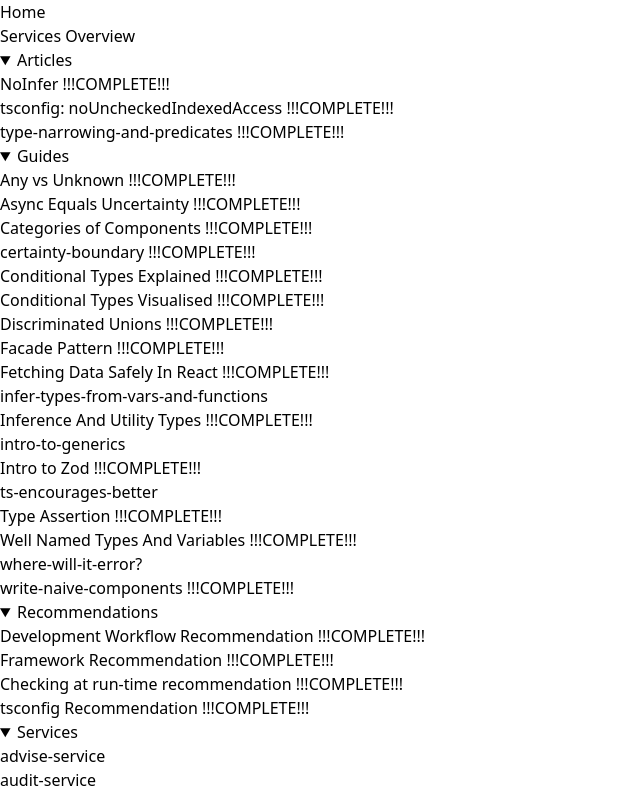
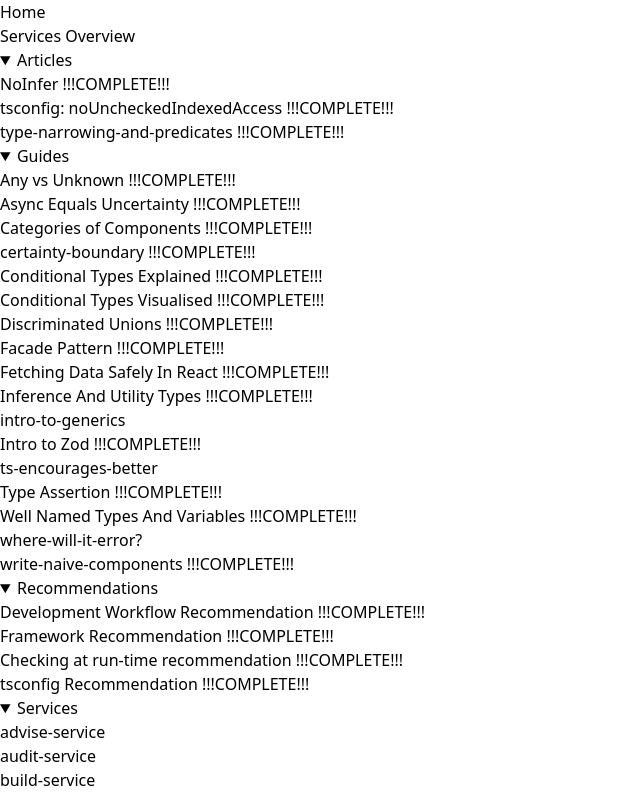
Before and after one commit to robMolloy/tsguru, a Next.js app: page / in a window 1280 px wide. Shown: the top 796 px of the page, without its empty margins (0-640 px from the left). Built offline with nearby package versions, Linux system fonts and the light colour scheme.

Commit message:
delete: src/pages/guides/infer-types-from-vars-and-functions.page.tsx

```diff
--- a/src/modules/layout/SideMenu.tsx
+++ b/src/modules/layout/SideMenu.tsx
@@ -62,11 +62,6 @@ const linksMap: TLinksMap = [
         href: "/fetching-data-safely-react",
         label: "Fetching Data Safely In React",
         c,
-      },
-      {
-        type: "link",
-        href: "/infer-types-from-vars-and-functions",
-        label: "infer-types-from-vars-and-functions",
       },
       {
         type: "link",
```
Also changed, not shown: src/pages/guides/infer-types-from-vars-and-functions.page.tsx (deleted, +0 -12 lines), 1 other file (tests, documents, lock files or other folders).
